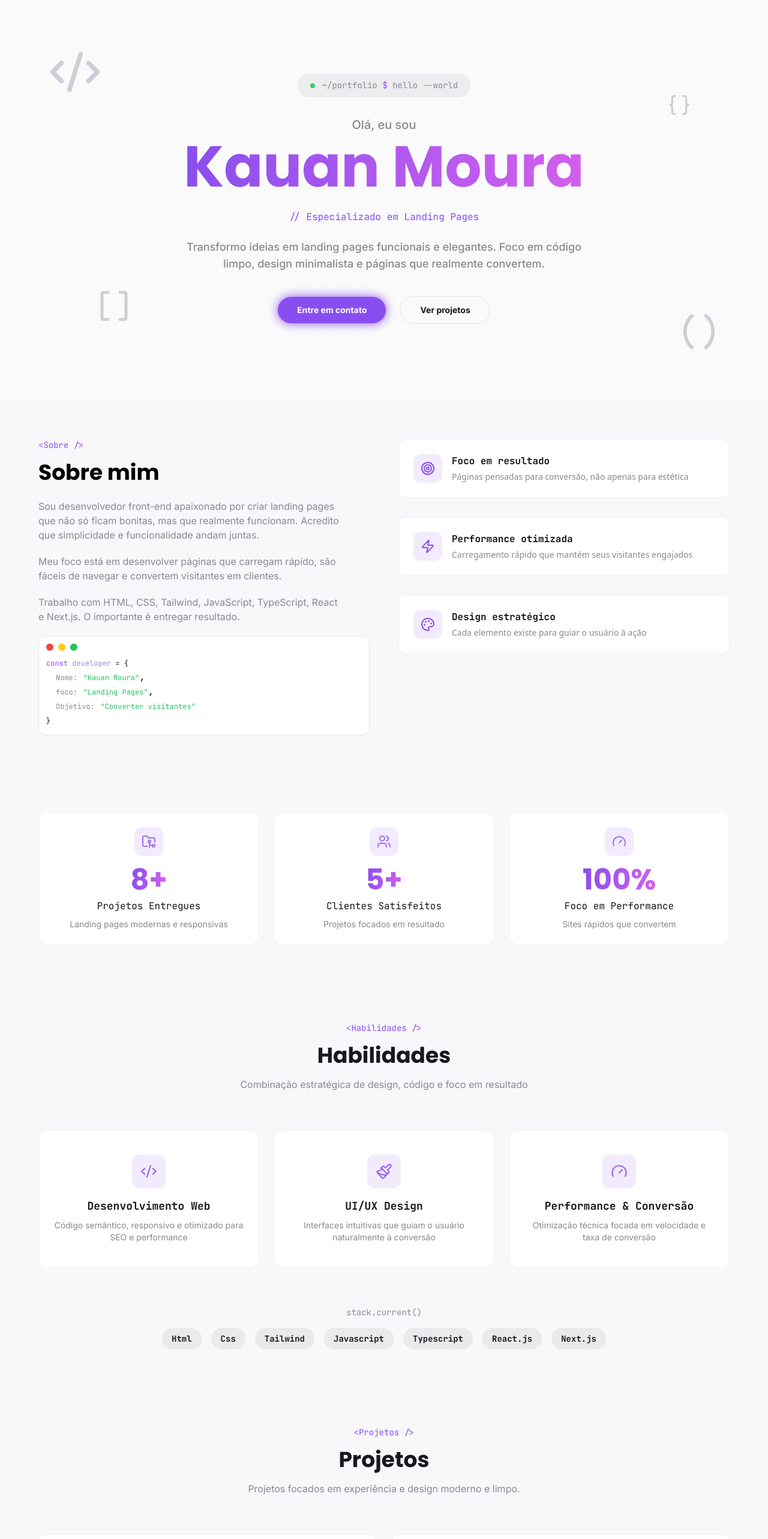
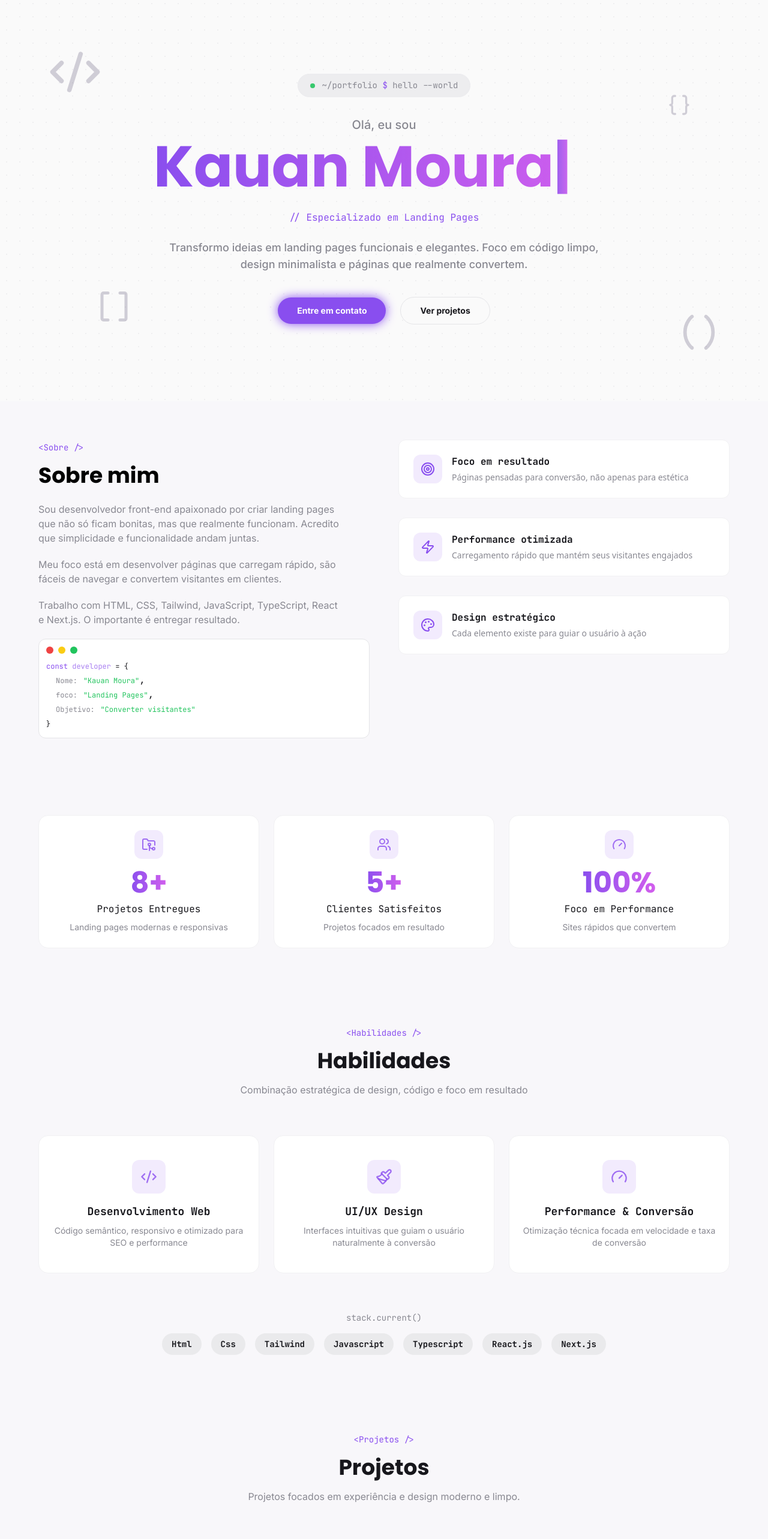
Before and after one commit to Kcode61/portfolio-kauan, a Next.js app: page / in a window 1280 px wide. Shown: the part 80-2646 px from the top of the page at 60% size. Built offline with nearby package versions, Linux system fonts and the light colour scheme.

Commit message:
Style-fix: Adiciona animações e corrige bugs

```diff
--- a/components/AboutSection/index.tsx
+++ b/components/AboutSection/index.tsx
@@ -1,37 +1,81 @@
+"use client";
 import { Palette, Target, Zap } from "lucide-react";
-
+import { motion } from "framer-motion";
 export function AboutSection() {
   return (
-    <section id="sobre" className="py-16 px-4 bg-[#F8F7FA] dark:bg-[#09090B] ">
+    <section id="Sobre" className="py-16 px-4 bg-[#F8F7FA] dark:bg-[#09090B] ">
       <div className="max-w-6xl mx-auto">
         <div className="grid grid-cols-1 md:grid-cols-2 gap-12 ">
           <div className="flex flex-col">
+            <motion.span
+              whileInView={{ opacity: 1, y: 0 }}
+              viewport={{ once: true }}
+              initial={{ opacity: 0, y: 30 }}
+              transition={{ duration: 0.7 }}
+            >
               <span className=" font-brains text-sm text-[#894eef] ">
                 {"<Sobre />"}
               </span>
+            </motion.span>
+            <motion.div
+              whileInView={{ opacity: 1, y: 0 }}
+              viewport={{ once: true }}
+              initial={{ opacity: 0, y: 30 }}
+              transition={{ duration: 1, delay: 0.2 }}
+            >
               <h2 className="font-poppins mt-4 mb-6 font-bold text-black dark:text-white text-4xl ">
                 Sobre mim
               </h2>
+            </motion.div>
+
             <div className="space-y-5">
+              <motion.div
+                whileInView={{ opacity: 1, x: 0 }}
+                viewport={{ once: true }}
+                initial={{ opacity: 0, x: -30 }}
+                transition={{ duration: 1, delay: 0.4 }}
+              >
                 <p className="text-md max-w-lg text-[#888891] font-inter ">
                   Sou desenvolvedor front-end apaixonado por criar landing pages
-                que não só ficam bonitas, mas que realmente funcionam. Acredito
-                que simplicidade e funcionalidade andam juntas.
+                  que não só ficam bonitas, mas que realmente funcionam.
+                  Acredito que simplicidade e funcionalidade andam juntas.
                 </p>
+              </motion.div>
+              <motion.div
+                whileInView={{ opacity: 1, x: 0 }}
+                viewport={{ once: true }}
+                initial={{ opacity: 0, x: -30 }}
+                transition={{ duration: 1, delay: 0.6 }}
+              >
                 <p className="text-md max-w-lg text-[#888891] font-inter ">
                   Meu foco está em desenvolver páginas que carregam rápido, são
                   fáceis de navegar e convertem visitantes em clientes.
                 </p>
+              </motion.div>
+              <motion.div
+                whileInView={{ opacity: 1, x: 0 }}
+                viewport={{ once: true }}
+                initial={{ opacity: 0, x: -30 }}
+                transition={{ duration: 1, delay: 0.8 }}
+              >
                 <p className="text-md max-w-lg  text-[#888891] font-inter ">
-                Trabalho com HTML, CSS, Tailwind, JavaScript, TypeScript, React
-                e Next.js. O importante é entregar resultado.
+                  Trabalho com HTML, CSS, Tailwind, JavaScript, TypeScript,
+                  React e Next.js. O importante é entregar resultado.
                 </p>
-              <div className="p-3 rounded-xl mt-4 bg-[#FFFFFF] dark:bg-[#101014] border border-[#e4e4e7] dark:border-[#1B1B20] flex flex-col gap-2">
+              </motion.div>
+              <motion.div
+                initial={{ opacity: 0, scale: 0.9 }}
+                whileInView={{ opacity: 1, scale: 1 }}
+                viewport={{ once: true }}
+                transition={{ duration: 0.6, delay: 0.8 }}
+                className="p-3 rounded-xl mt-4 bg-[#FFFFFF] dark:bg-[#101014] border border-[#e4e4e7] dark:border-[#1B1B20] flex flex-col gap-2"
+              >
                 <div className="flex gap-2 items-center">
                   <div className="w-3 h-3 rounded-full bg-[#EF4343]"></div>
                   <div className="w-3 h-3 rounded-full bg-[#FACC14]"></div>
                   <div className="w-3 h-3 rounded-full bg-[#21C45D]"></div>
                 </div>
+
                 <div className="font-brains">
                   <span className="text-[12px] text-[#894eef]">const </span>
                   <span className="text-[12px] text-[#a87ef1]">developer </span>
@@ -64,10 +108,16 @@ export function AboutSection() {
                     {"}"}
                   </span>
                 </div>
-              </div>
+              </motion.div>
             </div>
           </div>
           <div className="flex flex-col gap-8">
+            <motion.div
+              whileInView={{ opacity: 1, x: 0 }}
+              viewport={{ once: true }}
+              initial={{ opacity: 0, x: 30 }}
+              transition={{ duration: 1 }}
+            >
               <div className="p-6 rounded-xl  bg-[#FFFFFF] dark:bg-[#101014] border border-[#F1F1F3] dark:border-[#1B1B20] hover:border-[#894eef]/20 hover:scale-95 transition ease duration-300 group flex gap-4">
                 <div className="w-12 h-12 rounded-xl flex items-center justify-center text-[#894eef] group-hover:bg-[#894eef]/20 bg-[#F2EBFD]  dark:bg-[#1C1629] ">
                   <Target />
@@ -81,6 +131,13 @@ export function AboutSection() {
                   </p>
                 </div>
               </div>
+            </motion.div>
+            <motion.div
+              whileInView={{ opacity: 1, x: 0 }}
+              viewport={{ once: true }}
+              initial={{ opacity: 0, x: 30 }}
+              transition={{ duration: 1, delay: 0.2 }}
+            >
               <div className="p-6 rounded-xl   bg-[#FFFFFF] dark:bg-[#101014] border border-[#F1F1F3] dark:border-[#1B1B20] hover:border-[#894eef]/20 hover:scale-95 transition ease duration-300 group flex gap-4">
                 <div className="w-12 h-12 rounded-xl flex items-center justify-center text-[#894eef] group-hover:bg-[#894eef]/20 bg-[#F2EBFD]  dark:bg-[#1C1629] ">
                   <Zap />
@@ -94,6 +151,13 @@ export function AboutSection() {
                   </p>
                 </div>
               </div>
+            </motion.div>
+            <motion.div
+              whileInView={{ opacity: 1, x: 0 }}
+              viewport={{ once: true }}
+              initial={{ opacity: 0, x: 30 }}
+              transition={{ duration: 1, delay: 0.4 }}
+            >
               <div className="p-6 rounded-xl  bg-[#FFFFFF] dark:bg-[#101014] border border-[#F1F1F3] dark:border-[#1B1B20] hover:border-[#894eef]/20 hover:scale-95 transition ease duration-300 group flex gap-4">
                 <div className="w-12 h-12 rounded-xl flex items-center justify-center text-[#894eef] group-hover:bg-[#894eef]/20 bg-[#F2EBFD]  dark:bg-[#1C1629] ">
                   <Palette />
@@ -107,6 +171,7 @@ export function AboutSection() {
                   </p>
                 </div>
               </div>
+            </motion.div>
           </div>
         </div>
       </div>
--- a/components/HomeSection/index.tsx
+++ b/components/HomeSection/index.tsx
@@ -1,15 +1,29 @@
+"use client";
 import { Braces, Brackets, CodeXml, Parentheses } from "lucide-react";
 import { HomeSpan } from "../HomeSpan";
 
+import { motion } from "framer-motion";
+import { useEffect, useState } from "react";
+
 export function HomeSection() {
+  const text = "Kauan Moura";
+  const [displayText, setDisplayText] = useState("");
+  const [index, setIndex] = useState(0);
+
+  useEffect(() => {
+    if (index < text.length) {
+      const timeout = setTimeout(() => {
+        setDisplayText((prev) => prev + text[index]);
+        setIndex(index + 1);
+      }, 100);
+
+      return () => clearTimeout(timeout);
+    }
+  }, [index]);
   return (
     <section className="py-32 px-4 relative bg-[#FAFAFA] dark:bg-[#09090B]">
-      <div
-        className="absolute inset-0 z-0
-           bg-[radial-gradient(#EFEFF0_1px,transparent_1px)]
-        dark:bg-[radial-gradient(#111113_1px,transparent_1px)]
-        [background-size:22px_22px]"
-      />
+      <div className="absolute inset-0 z-0 bg-[radial-gradient(#EFEFF0_1px,transparent_1px)]     dark:bg-[radial-gradient(#111113_1px,transparent_1px)]   [background-size:22px_22px]" />
+
       <div className="absolute inset-0 pointer-events-none">
         <span className="absolute top-20 left-20 text-[#2b1d49] opacity-20">
           <CodeXml size={90} />
@@ -27,33 +41,72 @@ export function HomeSection() {
           <Parentheses size={70} />
         </span>
       </div>
+
       <div className=" relative z-10 max-w-7xl mx-auto ">
-        <div className="max-w-2xl mx-auto flex flex-col  text-center">
+        <div className="max-w-3xl mx-auto flex flex-col  text-center">
           <HomeSpan />
-
+          <motion.div
+            initial={{ opacity: 0, y: 30 }}
+            animate={{ opacity: 1, y: 0 }}
+            transition={{ duration: 1 }}
+          >
             <p className="text-xl font-inter mt-8 mb-2 font-medium  text-[#888891] ">
               Olá, eu sou
             </p>
-          <h1 className="md:text-8xl text-6xl mb-6 font-bold font-poppins bg-gradient-to-r from-[#8A4EEE] to-[#D35EED] bg-clip-text text-transparent">
-            Kauan Moura
+          </motion.div>
+
+          <motion.div
+            initial={{ opacity: 0, y: 50 }}
+            animate={{ opacity: 1, y: 0 }}
+            transition={{ duration: 1, delay: 0.2 }}
+          >
+            <h1 className="md:text-8xl flex text-6xl mb-6 font-bold font-poppins bg-gradient-to-r from-[#8A4EEE] to-[#D35EED] bg-clip-text text-transparent">
+              {displayText}{" "}
+              <motion.span
+                initial={{ opacity: 0 }}
+                animate={{ opacity: [1, 0, 1] }}
+                transition={{ duration: 0.9, repeat: Infinity }}
+                className=" bg-gradient-to-r from-[#8A4EEE] to-[#D35EED] bg-clip-text text-transparent"
+              >
+                |
+              </motion.span>
             </h1>
-
-          <span className="mb-6 text-[#894eef] font-brains ">
+          </motion.div>
+          <motion.div
+            initial={{ opacity: 0, y: 30 }}
+            animate={{ opacity: 1, y: 0 }}
+            transition={{ duration: 1, delay: 0.4 }}
+            className="mb-6"
+          >
+            <span className=" text-[#894eef] font-brains ">
               // Especializado em Landing Pages
             </span>
-          <p className="md:text-lg mb-10 text-[#888891] font-medium font-inter">
+          </motion.div>
+          <motion.div
+            initial={{ opacity: 0, y: 30 }}
+            animate={{ opacity: 1, y: 0 }}
+            transition={{ duration: 1, delay: 0.6 }}
+            className="mb-10"
+          >
+            <p className="md:text-lg text-[#888891] font-medium font-inter">
               Transformo ideias em landing pages funcionais e elegantes. Foco em
-            código limpo, design minimalista e páginas que realmente convertem.
+              código limpo, design minimalista e páginas que realmente
+              convertem.
             </p>
-
-          <div className="flex gap-6 items-center justify-center relative">
+          </motion.div>
+          <motion.div
+            initial={{ opacity: 0, y: 20 }}
+            animate={{ opacity: 1, y: 0 }}
+            transition={{ duration: 1, delay: 0.8 }}
+            className="flex gap-6 items-center justify-center relative"
+          >
             <button className="py-3 px-8 font-inter shadow-[0px_0px_17px_#894eef] cursor-pointer hover:bg-[#894eef]/90 hover:scale-95 transition ease duration-300 rounded-full bg-[#894eef] text-white font-inter text-sm font-bold">
               Entre em contato
             </button>
             <button className="py-3 font-inter px-8 hover:bg-[#894eef] hover:border-[#894eef]  cursor-pointer   transition ease duration-300 border border-[#E5E5E8] dark:border-[#26262b] rounded-full bg-[#FAFAFA] dark:bg-[#09090b] hover:text-white text-[#17171c] dark:text-white font-inter text-sm font-bold">
               Ver projetos
             </button>
-          </div>
+          </motion.div>
         </div>
       </div>
     </section>
--- a/components/ProjectsSection/index.tsx
+++ b/components/ProjectsSection/index.tsx
@@ -1,4 +1,6 @@
+"use client";
 import { ExternalLink } from "lucide-react";
+import { motion } from "framer-motion";
 type project = {
   id: number;
   projectname: string;
@@ -7,6 +9,7 @@ type project = {
   projectDescription: string;
   projectStack: string[];
 };
+
 export function ProjectsSection() {
   const ProjectList: project[] = [
     {
@@ -60,15 +63,36 @@ export function ProjectsSection() {
     >
       <div className="max-w-6xl mx-auto">
         <div className="max-w-2xl flex flex-col gap-4 mx-auto text-center">
+          <motion.span
+            whileInView={{ opacity: 1, y: 0 }}
+            viewport={{ once: true }}
+            initial={{ opacity: 0, y: 30 }}
+            transition={{ duration: 0.7 }}
+          >
             <span className=" font-brains text-sm text-[#894eef] ">
               {"<Projetos />"}
             </span>
+          </motion.span>
+          <motion.div
+            whileInView={{ opacity: 1, y: 0 }}
+            viewport={{ once: true }}
+            initial={{ opacity: 0, y: 30 }}
+            transition={{ duration: 0.7, delay: 0.2 }}
+          >
             <h2 className="text-4xl font-bold font-poppins text-[#17171c] dark:text-white">
               Projetos
             </h2>
+          </motion.div>
+          <motion.div
+            whileInView={{ opacity: 1, y: 0 }}
+            viewport={{ once: true }}
+            initial={{ opacity: 0, y: 30 }}
+            transition={{ duration: 0.7, delay: 0.4 }}
+          >
             <p className="font-inter  text-[#888891]">
               Projetos focados em experiência e design moderno e limpo.
             </p>
+          </motion.div>
         </div>
         <div className="py-16  grid grid-cols-1 md:grid-cols-2  gap-6">
           {ProjectList.map((project) => (
--- a/components/SkillsSection/index.tsx
+++ b/components/SkillsSection/index.tsx
@@ -1,5 +1,6 @@
+"use client";
 import { CodeXml, Gauge, Paintbrush } from "lucide-react";
-
+import { motion } from "framer-motion";
 export function SkillsSection() {
   const skills = [
     {
@@ -32,18 +33,45 @@ export function SkillsSection() {
     >
       <div className="max-w-6xl mx-auto">
         <div className="max-w-2xl flex flex-col gap-4 mx-auto text-center">
+          <motion.span
+            whileInView={{ opacity: 1, y: 0 }}
+            viewport={{ once: true }}
+            initial={{ opacity: 0, y: 30 }}
+            transition={{ duration: 0.7 }}
+          >
             <span className=" font-brains text-sm text-[#894eef] ">
               {"<Habilidades />"}
             </span>
+          </motion.span>
+          <motion.div
+            whileInView={{ opacity: 1, y: 0 }}
+            viewport={{ once: true }}
+            initial={{ opacity: 0, y: 30 }}
+            transition={{ duration: 0.7, delay: 0.2 }}
+          >
             <h2 className="text-4xl font-bold font-poppins text-[#17171c] dark:text-white">
               Habilidades
             </h2>
+          </motion.div>
+          <motion.div
+            whileInView={{ opacity: 1, y: 0 }}
+            viewport={{ once: true }}
+            initial={{ opacity: 0, y: 30 }}
+            transition={{ duration: 0.7, delay: 0.4 }}
+          >
             <p className="font-inter  text-[#888891]">
               Combinação estratégica de design, código e foco em resultado
             </p>
+          </motion.div>
         </div>
         <div className="py-16 grid grid-cols-1 md:grid-cols-2 lg:grid-cols-3 gap-6">
-          <div className="px-4 py-10 rounded-2xl flex-col gap-2 bg-[#FFFFFF] dark:bg-[#101014] border border-[#F1F1F3] dark:border-[#1B1B20] flex items-center group text-center hover:border-[#894eef]/30 transition ease duration-300">
+          <motion.div
+            initial={{ opacity: 0, scale: 0.95, y: 20 }}
+            whileInView={{ opacity: 1, scale: 1, y: 0 }}
+            viewport={{ once: true }}
+            transition={{ duration: 0.5, ease: "easeOut" }}
+            className="px-4 py-10 rounded-2xl flex-col gap-2 bg-[#FFFFFF] dark:bg-[#101014] border border-[#F1F1F3] dark:border-[#1B1B20] flex items-center group text-center hover:border-[#894eef]/30 transition ease duration-300"
+          >
             <div className="w-14 h-14 mb-2 flex mx-auto items-center justify-center rounded-xl bg-[#F2EBFD]  dark:bg-[#1C1629] group-hover:bg-[#894eef]/20 text-[#894eef]/80 ">
               <CodeXml size={28} />
             </div>
@@ -54,8 +82,15 @@ export function SkillsSection() {
             <p className="text-sm text-[#888891] font-inter">
               Código semântico, responsivo e otimizado para SEO e performance
             </p>
-          </div>
-          <div className="px-6 py-10 rounded-2xl flex-col gap-2 bg-[#FFFFFF] dark:bg-[#101014] border border-[#F1F1F3] dark:border-[#1B1B20] flex items-center group text-center hover:border-[#894eef]/30 transition ease duration-300">
+          </motion.div>
+
+          <motion.div
+            initial={{ opacity: 0, scale: 0.95, y: 20 }}
+            whileInView={{ opacity: 1, scale: 1, y: 0 }}
+            viewport={{ once: true }}
+            transition={{ duration: 0.5, ease: "easeOut", delay: 0.4 }}
+            className="px-4 py-10 rounded-2xl flex-col gap-2 bg-[#FFFFFF] dark:bg-[#101014] border border-[#F1F1F3] dark:border-[#1B1B20] flex items-center group text-center hover:border-[#894eef]/30 transition ease duration-300"
+          >
             <div className="w-14 mb-2 h-14 flex mx-auto items-center justify-center rounded-xl bg-[#F2EBFD]  dark:bg-[#1C1629] group-hover:bg-[#894eef]/20 text-[#894eef]/80 ">
               <Paintbrush size={28} />
             </div>
@@ -66,8 +101,14 @@ export function SkillsSection() {
             <p className="text-sm text-[#888891] font-inter">
               Interfaces intuitivas que guiam o usuário naturalmente à conversão
             </p>
-          </div>
-          <div className="px-6 py-10 rounded-2xl flex-col gap-2 bg-[#FFFFFF] dark:bg-[#101014] border border-[#F1F1F3] dark:border-[#1B1B20] flex items-center group text-center hover:border-[#894eef]/30 transition ease duration-300">
+          </motion.div>
+          <motion.div
+            initial={{ opacity: 0, scale: 0.95, y: 20 }}
+            whileInView={{ opacity: 1, scale: 1, y: 0 }}
+            viewport={{ once: true }}
+            transition={{ duration: 0.5, ease: "easeOut", delay: 0.8 }}
+            className="px-4 py-10 rounded-2xl flex-col gap-2 bg-[#FFFFFF] dark:bg-[#101014] border border-[#F1F1F3] dark:border-[#1B1B20] flex items-center group text-center hover:border-[#894eef]/30 transition ease duration-300"
+          >
             <div className="w-14 mb-2  h-14 flex mx-auto items-center justify-center rounded-xl bg-[#F2EBFD]  dark:bg-[#1C1629] group-hover:bg-[#894eef]/20 text-[#894eef]/80 ">
               <Gauge size={28} />
             </div>
@@ -78,13 +119,26 @@ export function SkillsSection() {
             <p className="text-sm text-[#888891] font-inter">
               Otimização técnica focada em velocidade e taxa de conversão
             </p>
+          </motion.div>
         </div>
-        </div>
+
         <div className="flex flex-col items-center gap-4">
+          <motion.div
+            whileInView={{ opacity: 1, y: 0 }}
+            viewport={{ once: true }}
+            initial={{ opacity: 0, y: 30 }}
+            transition={{ duration: 0.7, delay: 0.8 }}
+          >
             <h2 className="text-sm text-[#888891] font-brains ">
               {"stack.current()"}
             </h2>
-
+          </motion.div>
+          <motion.div
+            whileInView={{ opacity: 1, y: 0 }}
+            viewport={{ once: true }}
+            initial={{ opacity: 0, y: 30 }}
+            transition={{ duration: 0.7, delay: 1 }}
+          >
             <div className="flex gap-4 flex-wrap justify-center items-center">
               {skills.map((skill) => (
                 <span
@@ -95,6 +149,7 @@ export function SkillsSection() {
                 </span>
               ))}
             </div>
+          </motion.div>
         </div>
       </div>
     </section>
--- a/components/StatsSection/index.tsx
+++ b/components/StatsSection/index.tsx
@@ -1,11 +1,18 @@
+"use client";
 import { FolderGit2, Gauge, Users } from "lucide-react";
-
+import { motion } from "framer-motion";
 export function StatsSection() {
   return (
     <section className="py-16 px-4 bg-[#F8F7FA] dark:bg-[#09090B]">
       <div className="max-w-6xl mx-auto">
         <div className="grid grid-cols-1 md:grid-cols-2 lg:grid-cols-3 gap-6 items-center">
-          <div className="p-6 rounded-2xl flex-col gap-2 bg-[#FFFFFF] dark:bg-[#101014] border border-[#F1F1F3] dark:border-[#1B1B20] flex items-center group text-center hover:border-[#894eef]/30 transition ease duration-300">
+          <motion.div
+            initial={{ opacity: 0, scale: 0.95, y: 20 }}
+            whileInView={{ opacity: 1, scale: 1, y: 0 }}
+            viewport={{ once: true }}
+            transition={{ duration: 0.5, ease: "easeOut" }}
+            className="p-6 rounded-2xl flex-col gap-2 bg-[#FFFFFF] dark:bg-[#101014] border border-[#F1F1F3] dark:border-[#1B1B20] flex items-center group text-center hover:border-[#894eef]/30 transition ease duration-300"
+          >
             <div className="w-12 h-12 flex mx-auto items-center justify-center rounded-xl bg-[#F2EBFD]  dark:bg-[#1C1629] group-hover:bg-[#894eef]/20 text-[#894eef]/80 ">
               <FolderGit2 />
             </div>
@@ -18,8 +25,15 @@ export function StatsSection() {
             <p className="text-sm text-[#888891] font-inter">
               Landing pages modernas e responsivas
             </p>
-          </div>
-          <div className="p-6 rounded-2xl flex-col gap-2 bg-[#FFFFFF] dark:bg-[#101014] border border-[#F1F1F3] dark:border-[#1B1B20] flex items-center group text-center hover:border-[#894eef]/30 transition ease duration-300">
+          </motion.div>
+
+          <motion.div
+            initial={{ opacity: 0, scale: 0.95, y: 20 }}
+            whileInView={{ opacity: 1, scale: 1, y: 0 }}
+            viewport={{ once: true }}
+            transition={{ duration: 0.5, ease: "easeOut", delay: 0.4 }}
+            className="p-6 rounded-2xl flex-col gap-2 bg-[#FFFFFF] dark:bg-[#101014] border border-[#F1F1F3] dark:border-[#1B1B20] flex items-center group text-center hover:border-[#894eef]/30 transition ease duration-300"
+          >
             <div className="w-12 h-12 flex mx-auto items-center justify-center rounded-xl  bg-[#F2EBFD]  dark:bg-[#1C1629] group-hover:bg-[#894eef]/20 text-[#894eef]/80 ">
               <Users />
             </div>
@@ -32,8 +46,14 @@ export function StatsSection() {
             <p className="text-sm text-[#888891] font-inter">
               Projetos focados em resultado
             </p>
-          </div>
-          <div className="p-6 rounded-2xl flex-col gap-2 bg-[#FFFFFF] dark:bg-[#101014] border border-[#F1F1F3] dark:border-[#1B1B20] flex items-center group text-center hover:border-[#894eef]/30 transition ease duration-300">
+          </motion.div>
+          <motion.div
+            initial={{ opacity: 0, scale: 0.95, y: 20 }}
+            whileInView={{ opacity: 1, scale: 1, y: 0 }}
+            viewport={{ once: true }}
+            transition={{ duration: 0.5, ease: "easeOut", delay: 0.8 }}
+            className="p-6 rounded-2xl flex-col gap-2 bg-[#FFFFFF] dark:bg-[#101014] border border-[#F1F1F3] dark:border-[#1B1B20] flex items-center group text-center hover:border-[#894eef]/30 transition ease duration-300"
+          >
             <div className="w-12 h-12 flex mx-auto items-center justify-center rounded-xl bg-[#F2EBFD]  dark:bg-[#1C1629] group-hover:bg-[#894eef]/20 text-[#894eef]/80 ">
               <Gauge />
             </div>
@@ -46,7 +66,7 @@ export function StatsSection() {
             <p className="text-sm text-[#888891] font-inter">
               Sites rápidos que convertem
             </p>
-          </div>
+          </motion.div>
         </div>
       </div>
     </section>
--- a/package.json
+++ b/package.json
@@ -8,6 +8,7 @@
     "start": "next start"
   },
   "dependencies": {
+    "framer-motion": "^12.37.0",
     "lucide-react": "^0.577.0",
     "next": "16.1.6",
     "next-themes": "^0.4.6",
```
Also changed, not shown: components/ContactPage/index.tsx (+37 -2 lines), components/Header/index.tsx (+8 -1 lines), components/HomeSpan/index.tsx (+13 -5 lines), 1 other file (tests, documents, lock files or other folders). Lines whose indentation alone changed are shown as unchanged.
